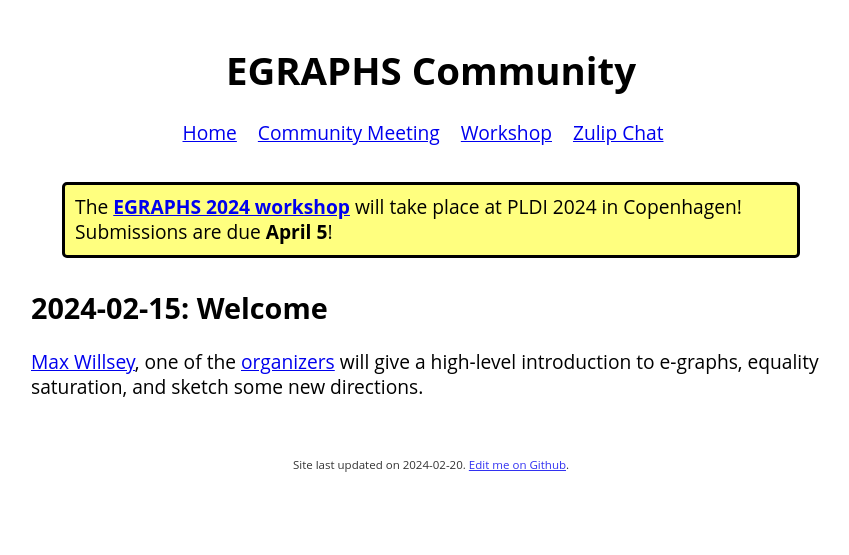
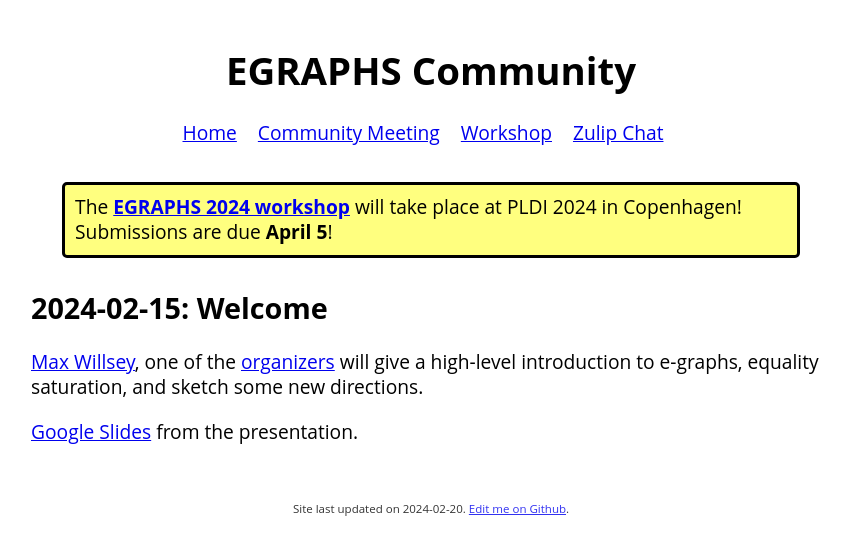
Before and after one commit to egraphs-community/egraphs-community.github.io, a Jekyll site: the page built from meeting/_posts/2024-02-15-welcome.md, in a window 1280 px wide. Shown: the top 555 px of the page, without its empty margins (209-1058 px from the left). Built offline with Jekyll 4.4.1, drawn with Linux system fonts in a browser that asks for light colours.

Commit message:
Add max's slides

```diff
--- a/meeting/_posts/2024-02-15-welcome.md
+++ b/meeting/_posts/2024-02-15-welcome.md
@@ -7,3 +7,5 @@ layout: meeting
  a high-level introduction to
  e-graphs, equality saturation,
  and sketch some new directions.
+
+[Google Slides](https://docs.google.com/presentation/d/1Md3cysLHng-RMtR0yG3HS2EV7ONgcxpSDxzUsKPw1-I/edit?usp=sharing) from the presentation.
```
